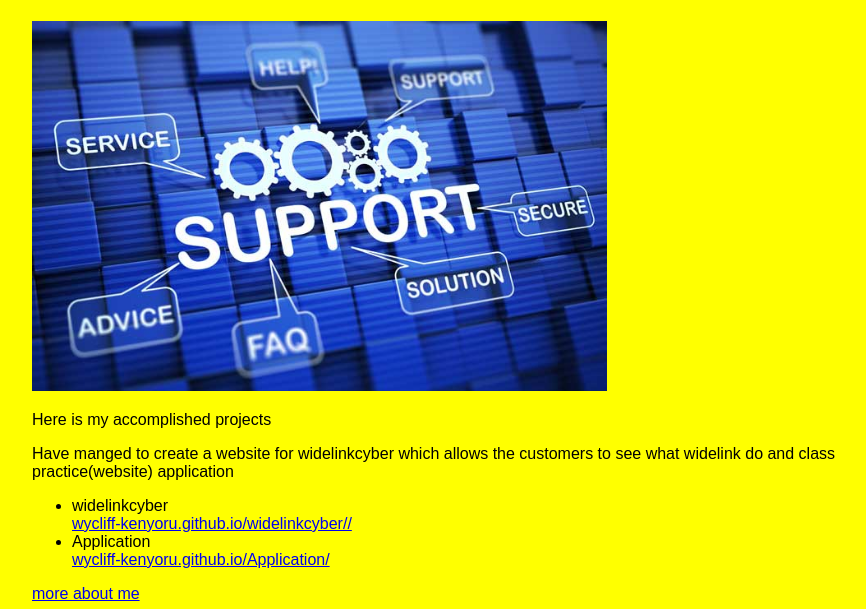
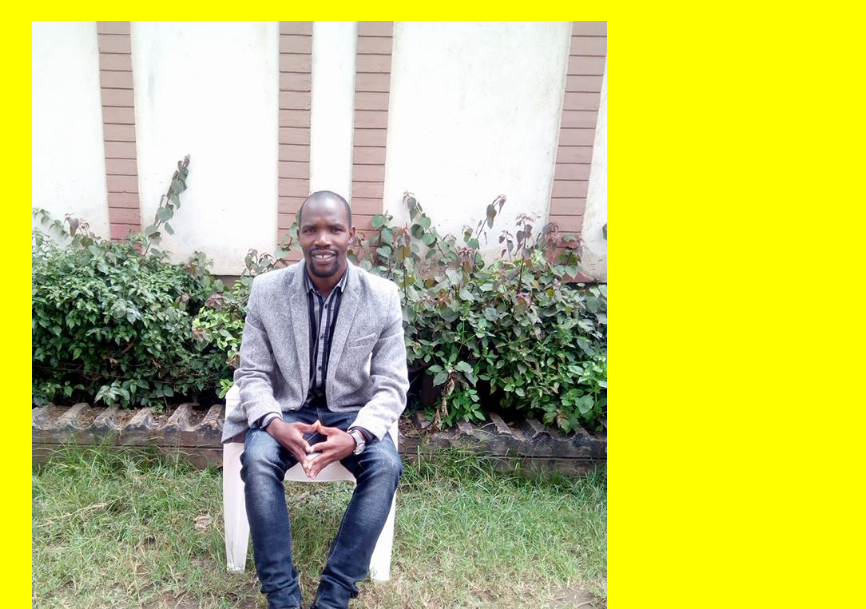
Before and after one commit to Wycliff-Kenyoru/hightech-computer-services, a plain HTML site: page index.html in a window 1280 px wide. Shown: the part 191-800 px from the top of the page, without its empty margins (393-1259 px from the left). Drawn offline with Linux system fonts and the light colour scheme.

Commit message:
changing photo

```diff
--- a/index.html
+++ b/index.html
@@ -7,7 +7,7 @@
 <h1>Hightech Computer Services</h1>
 <link href="css/hightech-computer-services.css"rel="stylesheet" type="text/css" >
 
-<img src="img/tech.jpg " alt=" photo of computer">
+<img src="img/wyki.jpg " alt=" photo of computer">
 <body>
   <p>Here is my accomplished projects</p>
 <p>Have manged to create a website for widelinkcyber  which allows the customers to see what widelink do and class practice(website) application
```
Also changed, not shown: img/tech.jpg (deleted), img/wyki.jpg (added).
